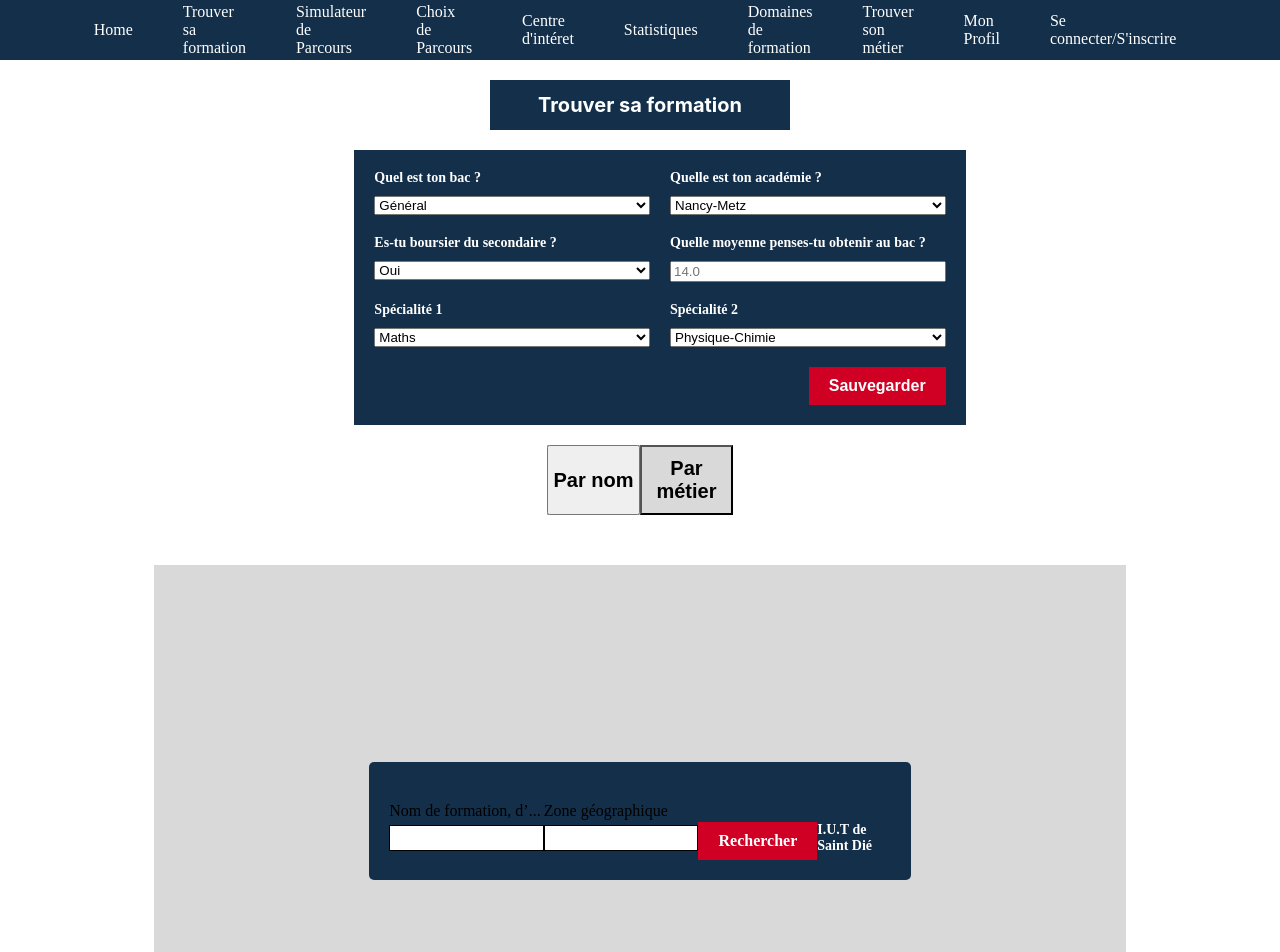
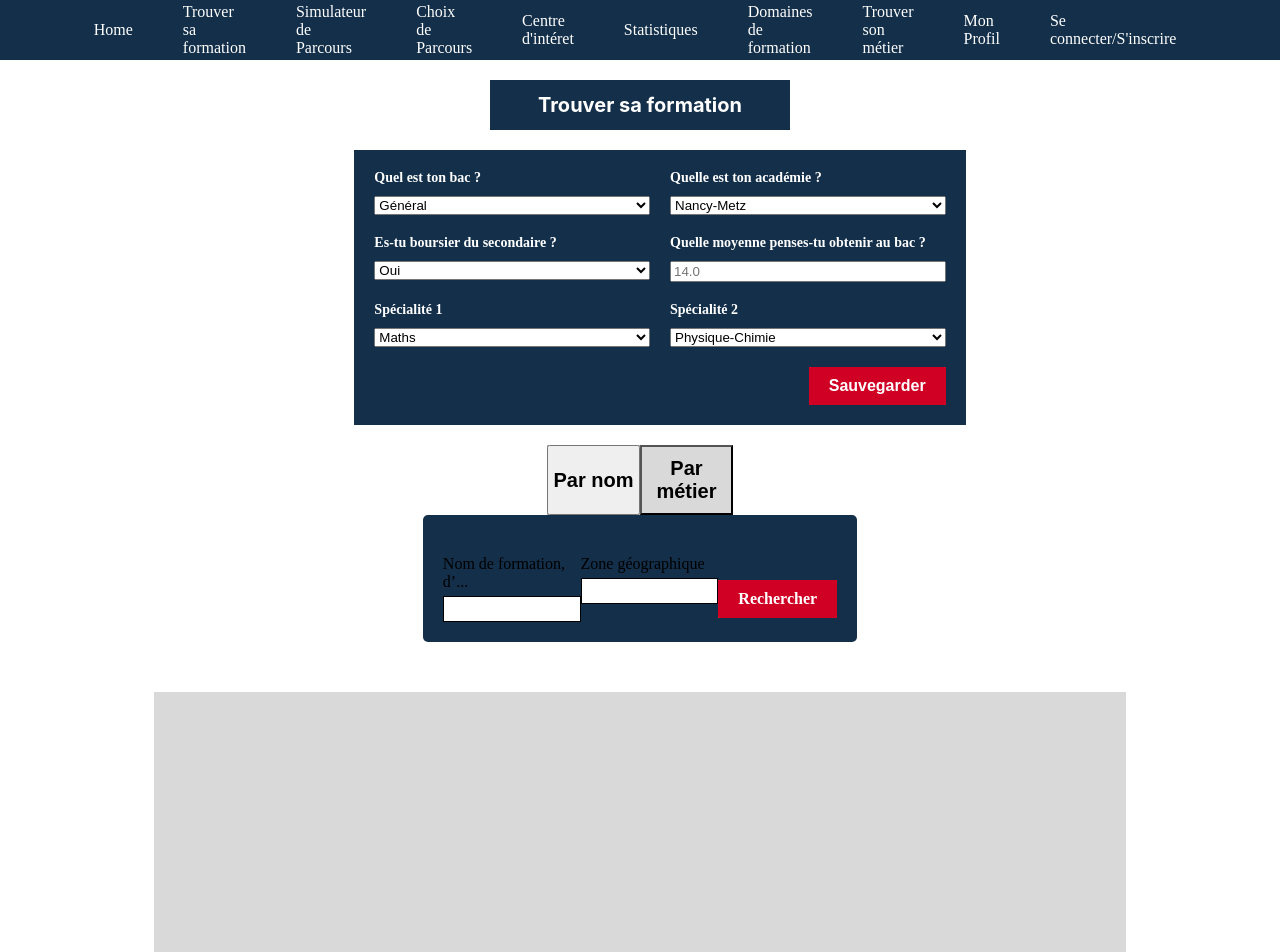
Before and after one commit to StagiairesDAMOTIC/FrontEndPsup, an Angular app: page /trouver-sa-formation in a window 1280 px wide. Shown: the top 952 px of the page. Built offline with nearby package versions, Linux system fonts and the light colour scheme.

Commit message:
trouver sa formation

```diff
--- a/src/app/app.component.css
+++ b/src/app/app.component.css
@@ -413,11 +413,3 @@ footer {
   align-self: center;
   margin-top: 20px;
 }
-
-/* Résultats de recherche */
-.search-result {
-  margin-top: 20px;
-  color: white;
-  font-weight: 600;
-  font-size: 14px;
-}
--- a/src/app/trouver-sa-formation/trouver-sa-formation.component.html
+++ b/src/app/trouver-sa-formation/trouver-sa-formation.component.html
@@ -17,7 +17,7 @@
       Par métier
     </button>
   </div>
-  <div class="content">
+
     <div class="search-section" [ngSwitch]="activeTab">
       <div class="search-form" *ngSwitchCase="0">
         <div class="search-input">
@@ -29,9 +29,7 @@
           <div class="input-field"></div>
         </div>
         <div class="search-button">Rechercher</div>
-        <div class="search-result">
-          <div>I.U.T de Saint Dié</div>
-        </div>
+
       </div>
       <div class="search-form" *ngSwitchCase="1">
         <div class="search-input">
@@ -43,10 +41,10 @@
           <div class="input-field"></div>
         </div>
         <div class="search-button">Rechercher</div>
-        <div class="search-result">
-          <div>I.U.T de Saint Dié</div>
-        </div>
+
       </div>
     </div>
-  </div>
+    <div class="content">
+
+    </div>
 </div>
```
